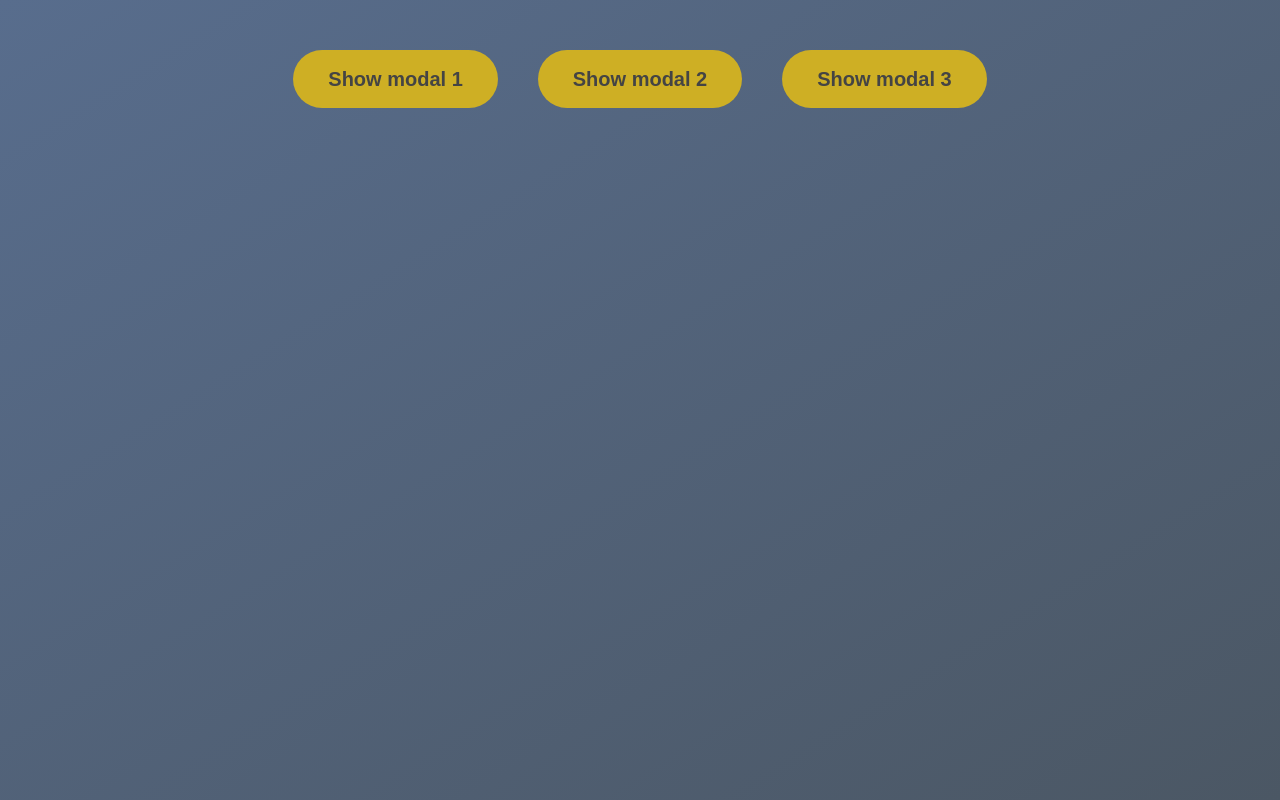
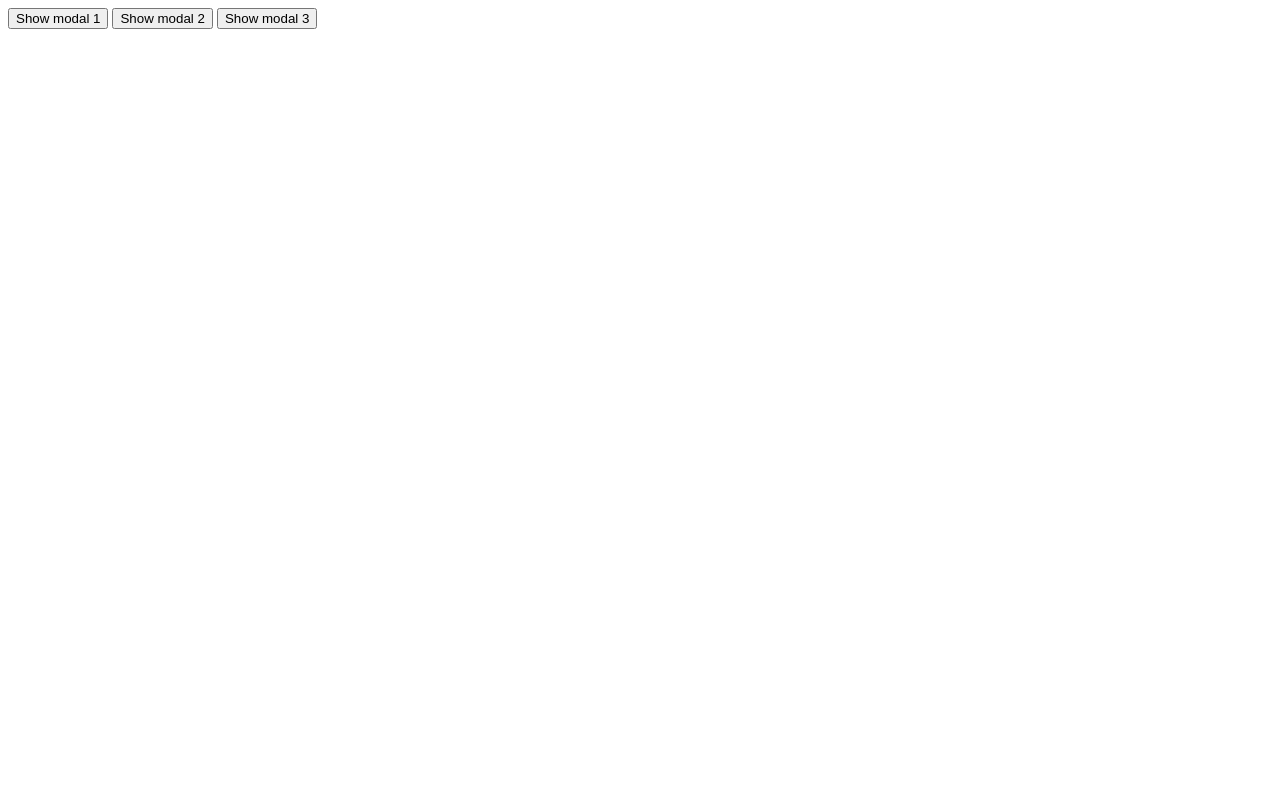
Before and after one commit to zaikis/Automatic_Pop_Up, a plain HTML site: page index.html in a window 1280 px wide. Drawn offline with Linux system fonts and the light colour scheme.

Commit message:
Update style.css

```diff
--- a/style.css
+++ b/style.css
@@ -1,57 +1,4 @@
-* {
-  margin: 0;
-  padding: 0;
-  box-sizing: inherit;
-}
 
-html {
-  font-size: 62.5%;
-  box-sizing: border-box;
-}
-
-body {
-  font-family: sans-serif;
-  color: #333;
-  line-height: 1.5;
-  height: 100vh;
-  position: relative;
-  display: flex;
-  align-items: flex-start;
-  justify-content: center;
-  background: linear-gradient(to top left, #4b5764, #586d8d);
-}
-
-.show-modal {
-  font-size: 2rem;
-  font-weight: 600;
-  padding: 1.75rem 3.5rem;
-  margin: 5rem 2rem;
-  border: none;
-  background-color: rgb(206, 175, 36);
-  color: #444;
-  border-radius: 10rem;
-  cursor: pointer;
-}
-
-.close-modal {
-  position: absolute;
-  top: 1.2rem;
-  right: 2rem;
-  font-size: 5rem;
-  color: #333;
-  cursor: pointer;
-  border: none;
-  background: none;
-}
-
-h1 {
-  font-size: 2.5rem;
-  margin-bottom: 2rem;
-}
-
-p {
-  font-size: 1.8rem;
-}
 
 /* -------------------------- */
 /* CLASSES TO MAKE MODAL WORK */
```
